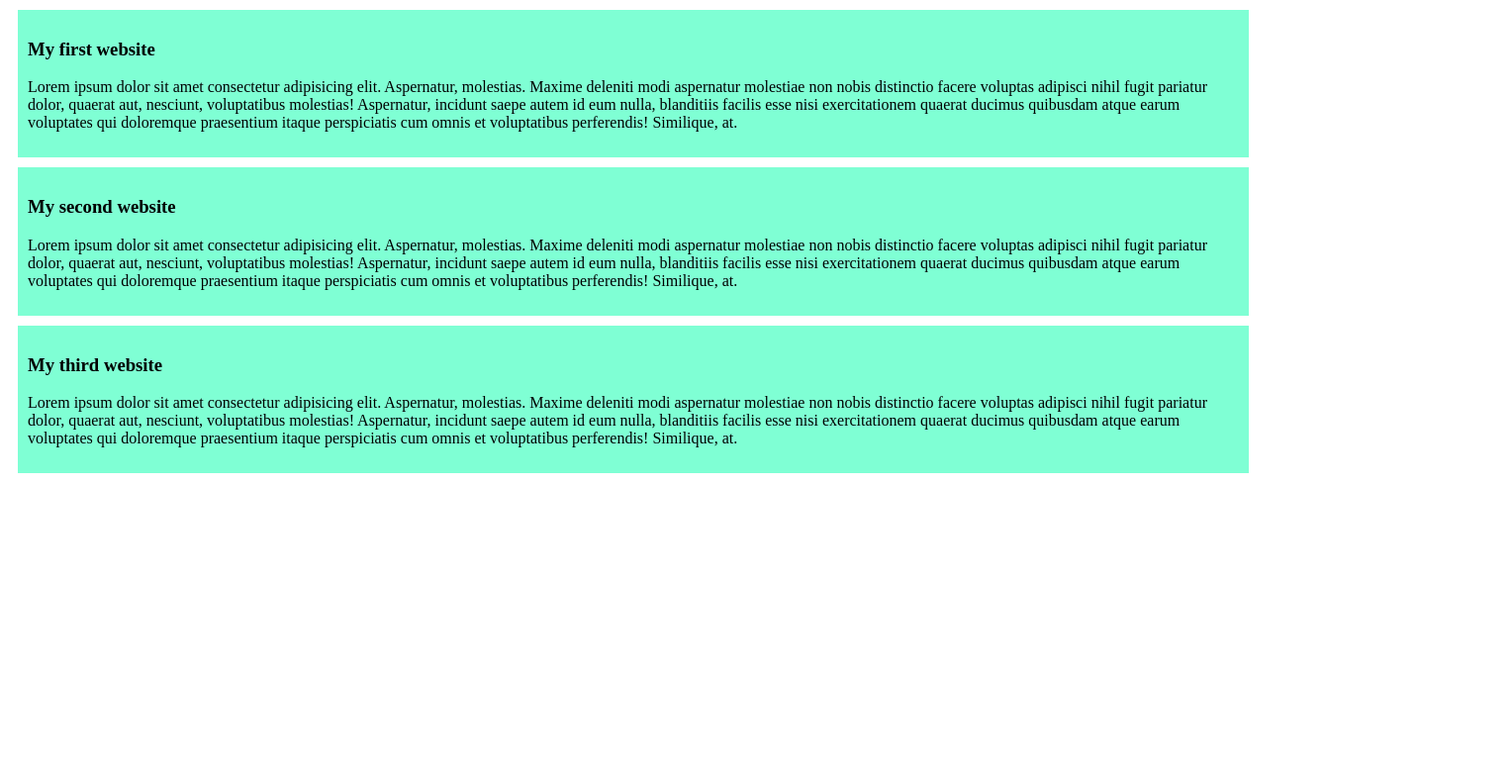
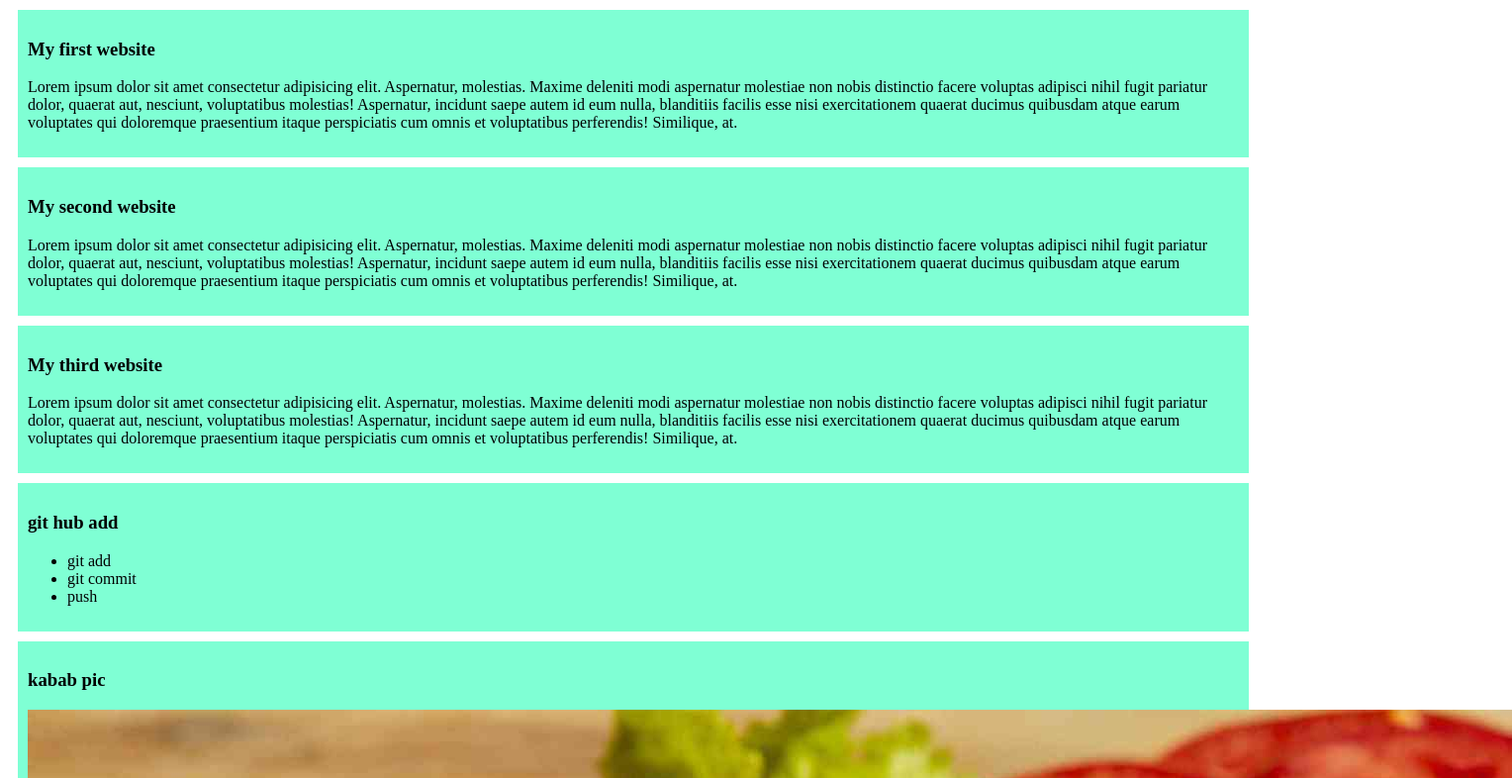
Before and after one commit to shamsuzzamanshams/My-simple-repo, a plain HTML site: page index.html in a window 1280 px wide. Shown: the top 786 px of the page at 99% size, 1528 px wide, since content can reach past the window. Drawn offline with Linux system fonts and the light colour scheme.

Commit message:
add my 3rd blog

```diff
--- a/index.html
+++ b/index.html
@@ -28,5 +28,17 @@
             Aspernatur, incidunt saepe autem id eum nulla, blanditiis facilis esse nisi exercitationem quaerat ducimus quibusdam atque earum voluptates qui doloremque praesentium itaque perspiciatis cum omnis et voluptatibus perferendis! Similique, at.
         </p>
     </div>
+        <div>
+        <h3>git hub add</h3>
+        <ul>
+            <li>git add</li>
+            <li>git commit</li>
+            <li>push</li>
+        </ul>
+    </div>
+    <div>
+        <h3>kabab pic</h3>
+        <img src="8145753-5f66429f57af4a62aade3adf71dc28d3.jpg" alt="">
+    </div>
 </body>
 </html>
```
Also changed, not shown: 8145753-5f66429f57af4a62aade3adf71dc28d3.jpg (added).
